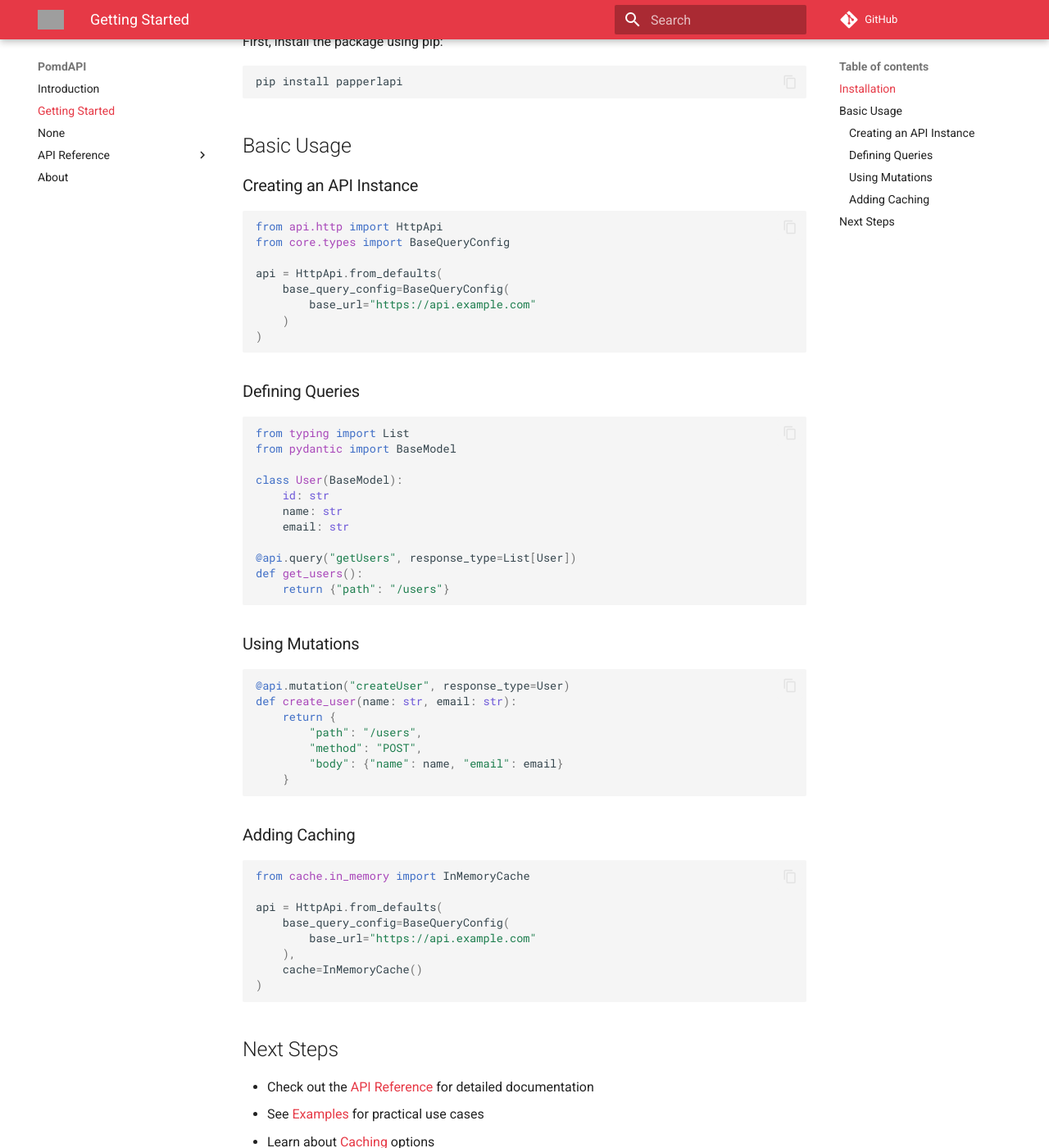
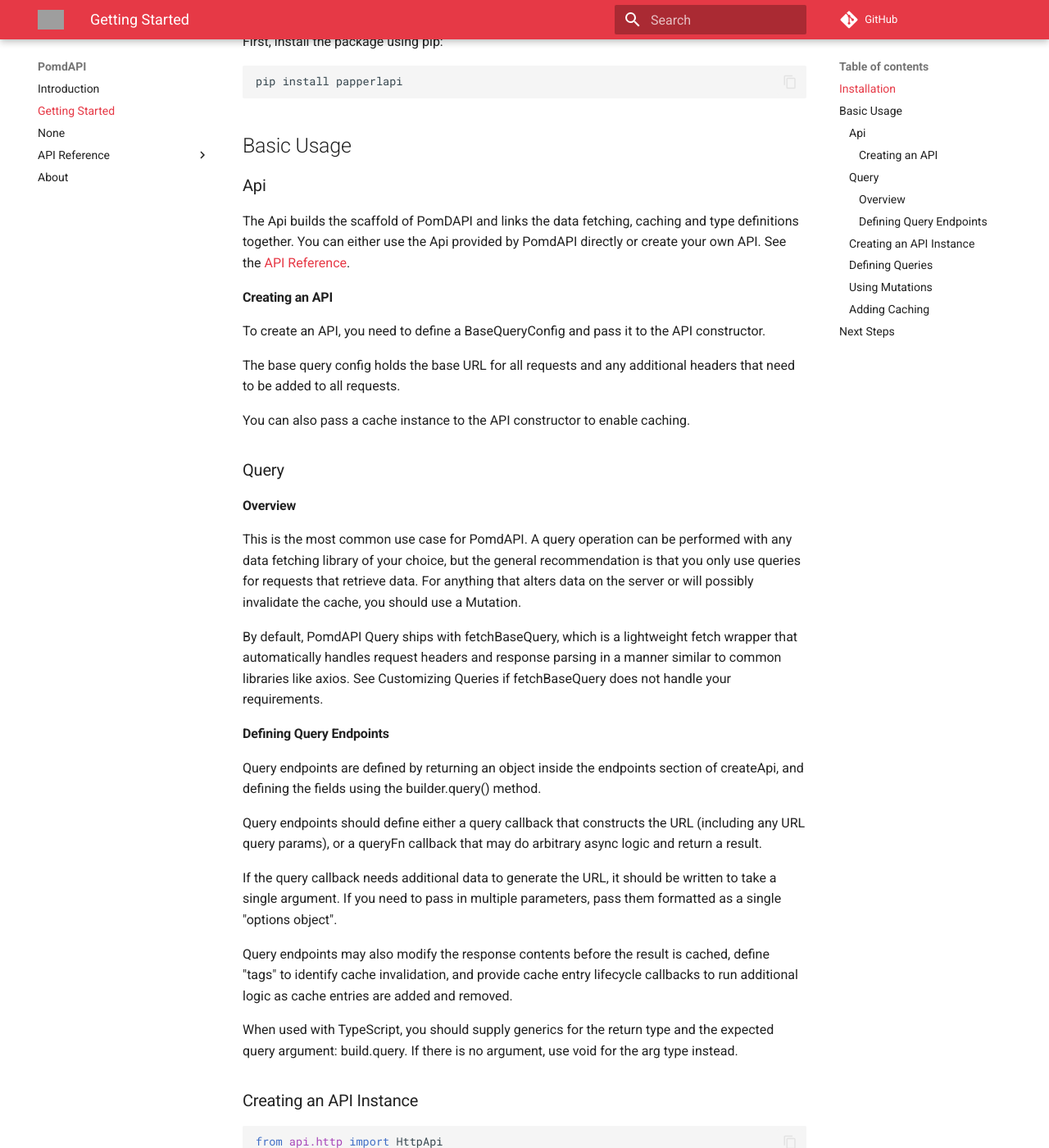
Before and after one commit to jimixxperez/PomdAPI, an MkDocs documentation site: the page built from docs/getting-started.md, in a window 1280 px wide and 1400 px high, scrolled down 258 px. Shown: the whole window at 82% size. Built offline with MkDocs 1.6.1 and Material for MkDocs 9.7.7, drawn with Linux system fonts in a browser that asks for light colours; comment, search, counter and statistics services are not loaded; grey boxes are pictures that could not be loaded.

Commit message:
updated docs and request definition.

````diff
--- a/docs/getting-started.md
+++ b/docs/getting-started.md
@@ -11,6 +11,38 @@ pip install papperlapi
 ```
 
 ## Basic Usage
+### Api
+
+The Api builds the scaffold of PomDAPI and links the data fetching, caching and type definitions together.
+You can either use the Api provided by PomdAPI directly or create your own API. See the [API Reference](references/api_http.md).
+
+#### Creating an API
+
+To create an API, you need to define a BaseQueryConfig and pass it to the API constructor.
+
+The base query config holds the base URL for all requests and any additional headers that need to be added to all requests.
+
+You can also pass a cache instance to the API constructor to enable caching.
+
+
+### Query
+#### Overview
+
+This is the most common use case for PomdAPI. A query operation can be performed with any data fetching library of your choice, but the general recommendation is that you only use queries for requests that retrieve data. For anything that alters data on the server or will possibly invalidate the cache, you should use a Mutation.
+
+By default, PomdAPI Query ships with fetchBaseQuery, which is a lightweight fetch wrapper that automatically handles request headers and response parsing in a manner similar to common libraries like axios. See Customizing Queries if fetchBaseQuery does not handle your requirements.
+
+#### Defining Query Endpoints
+
+Query endpoints are defined by returning an object inside the endpoints section of createApi, and defining the fields using the builder.query() method.
+
+Query endpoints should define either a query callback that constructs the URL (including any URL query params), or a queryFn callback that may do arbitrary async logic and return a result.
+
+If the query callback needs additional data to generate the URL, it should be written to take a single argument. If you need to pass in multiple parameters, pass them formatted as a single "options object".
+
+Query endpoints may also modify the response contents before the result is cached, define "tags" to identify cache invalidation, and provide cache entry lifecycle callbacks to run additional logic as cache entries are added and removed.
+
+When used with TypeScript, you should supply generics for the return type and the expected query argument: build.query<ReturnType, ArgType>. If there is no argument, use void for the arg type instead.
 
 ### Creating an API Instance
 
````
Also changed, not shown: docs/api.md (added, +48 -0 lines), docs/hands-on-overview.md (added, +61 -0 lines), docs/index.md (+19 -10 lines), docs/overview.png (added).
